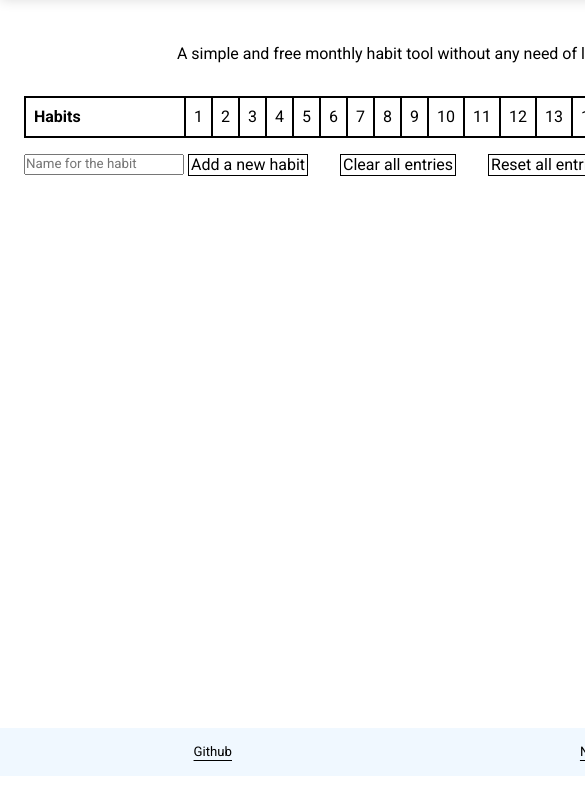
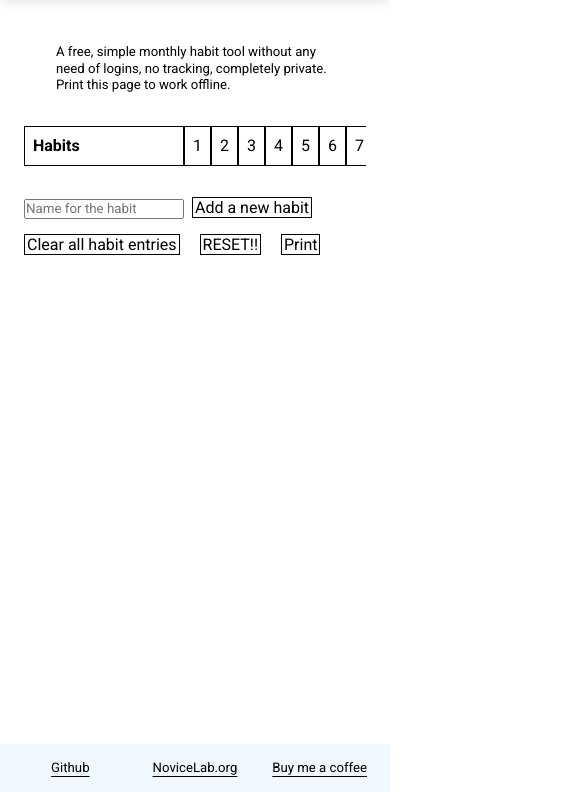
Before and after one commit to ShivrajRath/month-bits, a website built with webpack: page index.html in a window 390 px wide. Shown: the part 52-844 px from the top of the page, 585 px wide, since content can reach past the window. Built offline with nearby package versions, Linux system fonts and the light colour scheme.

Commit message:
adds mobile and print support

```diff
--- a/index.html
+++ b/index.html
@@ -16,21 +16,27 @@
 
 <body>
   <header>
-    <b>#month-bits</b>
+    <b>#month-bits (Monthly Habits)</b>
   </header>
   <div class="wrapper">
     <article class="invisible-print">
-      A simple and free monthly habit tool without any need of logins, no tracking, completely private. Print this page
+      A free, simple monthly habit tool without any need of logins, no tracking, completely private. Print this page
       to work offline.
     </article>
     <main>
       <div class="grid" id="container">
       </div>
       <div class="cta-section hide-print">
-        <input type="text" name="add-a-task" id="add-a-task-input" placeholder="Name for the habit" autocomplete="off">
-        <a href="" id="add-a-task">Add a new habit</a>
-        <a href="" id="clear">Clear all entries</a>
-        <a href="" id="reset">Reset all entries</a>
+        <div>
+          <input type="text" name="add-a-task" id="add-a-task-input" placeholder="Name for the habit"
+            autocomplete="off">
+          <a href="javascript:void(0)" id="add-a-task">Add a new habit</a>
+        </div>
+        <div>
+          <a href="javascript:void(0)" id="clear">Clear all habit entries</a>
+          <a href="javascript:void(0)" id="reset">RESET!!</a>
+          <a href="javascript:void(0)" onclick="print();">Print</a>
+        </div>
       </div>
     </main>
   </div>
--- a/src/View.js
+++ b/src/View.js
@@ -23,7 +23,7 @@ export default class View {
     const dates = this.collection.getDates();
     const container = Utils.qs("#container");
     for (const { name, id, color } of tasks) {
-      const taskEl = Utils.appendTextEl(container, name, {
+      const taskEl = Utils.appendTextEl(container, name || "&nbsp;", {
         style: `color: ${color}`,
         class: "task",
         taskId: `${id}`,
--- a/src/app.scss
+++ b/src/app.scss
@@ -21,7 +21,7 @@ body {
   background: var(--primary);
   color: var(--secondary);
   min-height: 100vh;
-  grid-template-rows: auto calc(100% - 10em) auto;
+  grid-template-rows: auto calc(100% - 9em) auto;
 }
 
 .bold {
@@ -52,6 +52,7 @@ header {
 article {
   justify-self: center;
   margin: 2rem;
+  font-size: 0.825rem;
 }
 
 .grid {
@@ -86,13 +87,14 @@ article {
 
 .cta-section {
   display: flex;
+  justify-content: space-between;
   margin: 1rem 0 2rem 0;
   input {
     width: 10rem;
     margin-right: 0.25rem;
   }
-  * {
-    margin-right: 2rem;
+  a {
+    margin-left: 1rem;
   }
   a {
     text-decoration: none;
@@ -110,7 +112,7 @@ input[type="button"] {
 
 footer {
   background-color: aliceblue;
-  margin: 1rem 0;
+  margin-top: 1rem;
   display: grid;
   grid-template-columns: repeat(3, 1fr);
   padding: 1rem;
@@ -118,6 +120,26 @@ footer {
   justify-items: center;
   font-size: 0.825rem;
   height: 3rem;
+}
+
+@media screen and (max-width: 768px) {
+  main {
+    max-width: 100%;
+    overflow: scroll;
+  }
+  .grid {
+    border: none;
+  }
+  .cta-section {
+    flex-direction: column;
+    a {
+      margin-right: 1rem;
+      margin-left: 0;
+    }
+    > div {
+      margin-top: 1rem;
+    }
+  }
 }
 
 @media print {
```
Also changed, not shown: TODO.md (+5 -8 lines), src/app.css, 1 other file.
